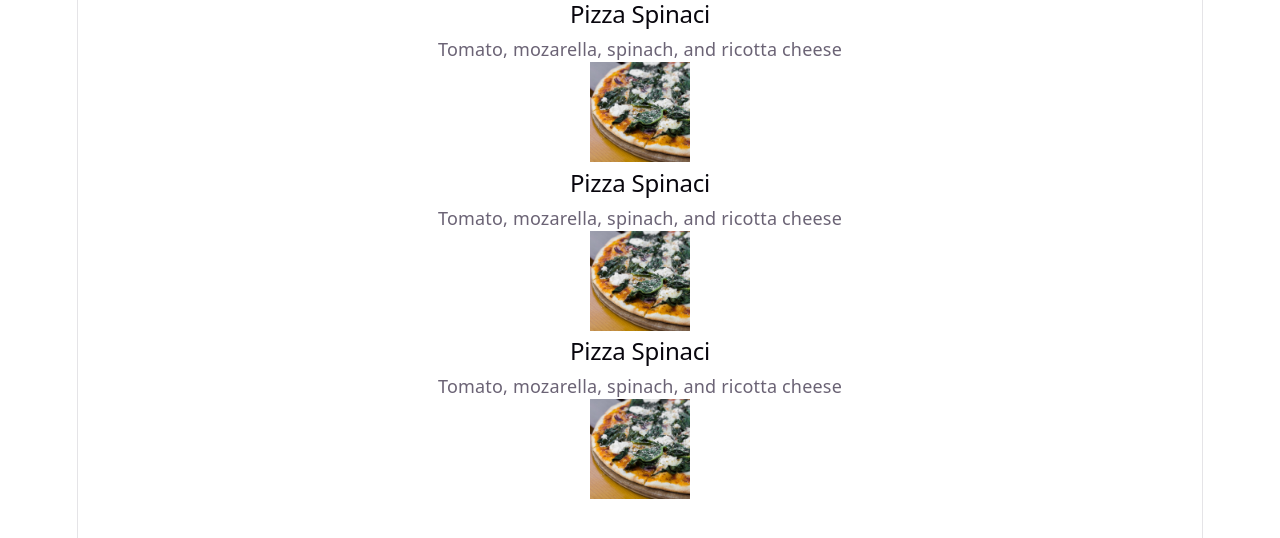
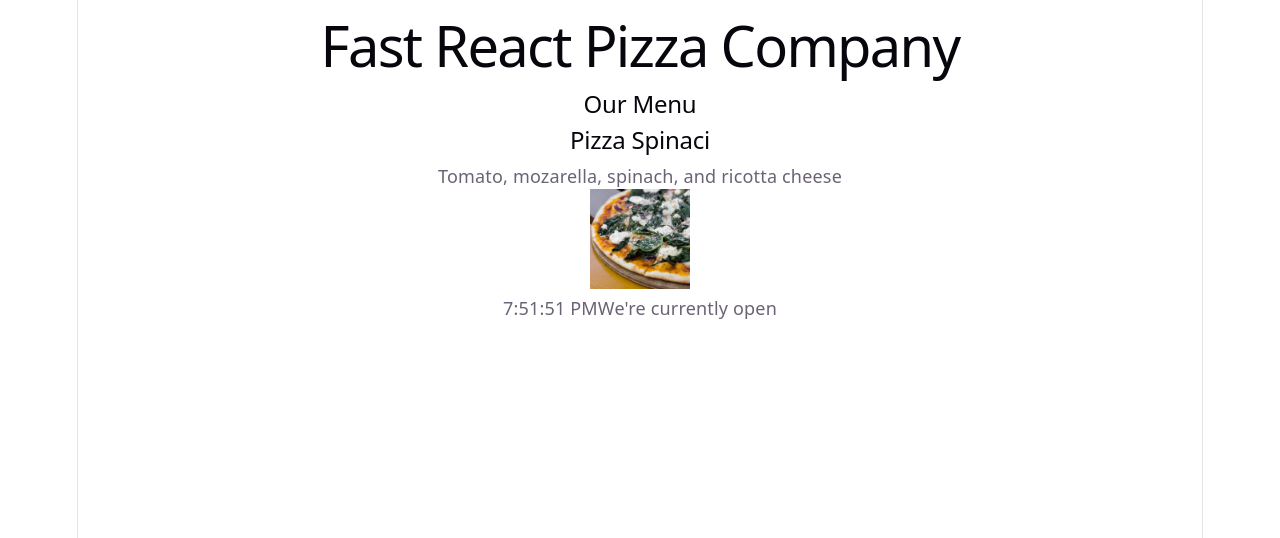
Before and after one commit to User-Reid/react-refresh-start, a React (Vite) app: page / in a window 1280 px wide. Shown: the top 538 px of the page. Built offline with nearby package versions, Linux system fonts and the light colour scheme.

Commit message:
implimented some logic for the hours

```diff
--- /dev/null
+++ b/Components/Footer.tsx
@@ -0,0 +1,15 @@
+export default function Fooder() {
+  const hour = new Date().getHours();
+  const openHour = 12;
+  const closeHour = 22;
+  const isOpen = hour >= openHour && hour <= closeHour;
+  console.log(isOpen);
+
+  // if (hour >= openHour && hour <= closeHour) {
+  //   alert("We're currently open!");
+  // } else {
+  //   alert("We're currently closed!");
+  // }
+
+  return <footer>{new Date().toLocaleTimeString()}We're currently open</footer>;
+}
--- /dev/null
+++ b/Components/Header.tsx
@@ -0,0 +1,3 @@
+export default function Header() {
+  return <h1>Fast React Pizza Company</h1>;
+}
--- /dev/null
+++ b/Components/Menu.tsx
@@ -0,0 +1,10 @@
+import Pizza from "./Pizza";
+
+export default function Menu() {
+  return (
+    <div>
+      <h2>Our Menu</h2>
+      <Pizza />
+    </div>
+  );
+}
--- a/src/App.tsx
+++ b/src/App.tsx
@@ -1,11 +1,13 @@
-import Pizza from "../Components/Pizza";
+import Header from "../Components/Header";
+import Menu from "../Components/Menu";
+import Footer from "../Components/Footer";
 
 export default function App() {
   return (
     <div>
-      <Pizza />
-      <Pizza />
-      <Pizza />
+      <Header />
+      <Menu />
+      <Footer />
     </div>
   );
 }
```
